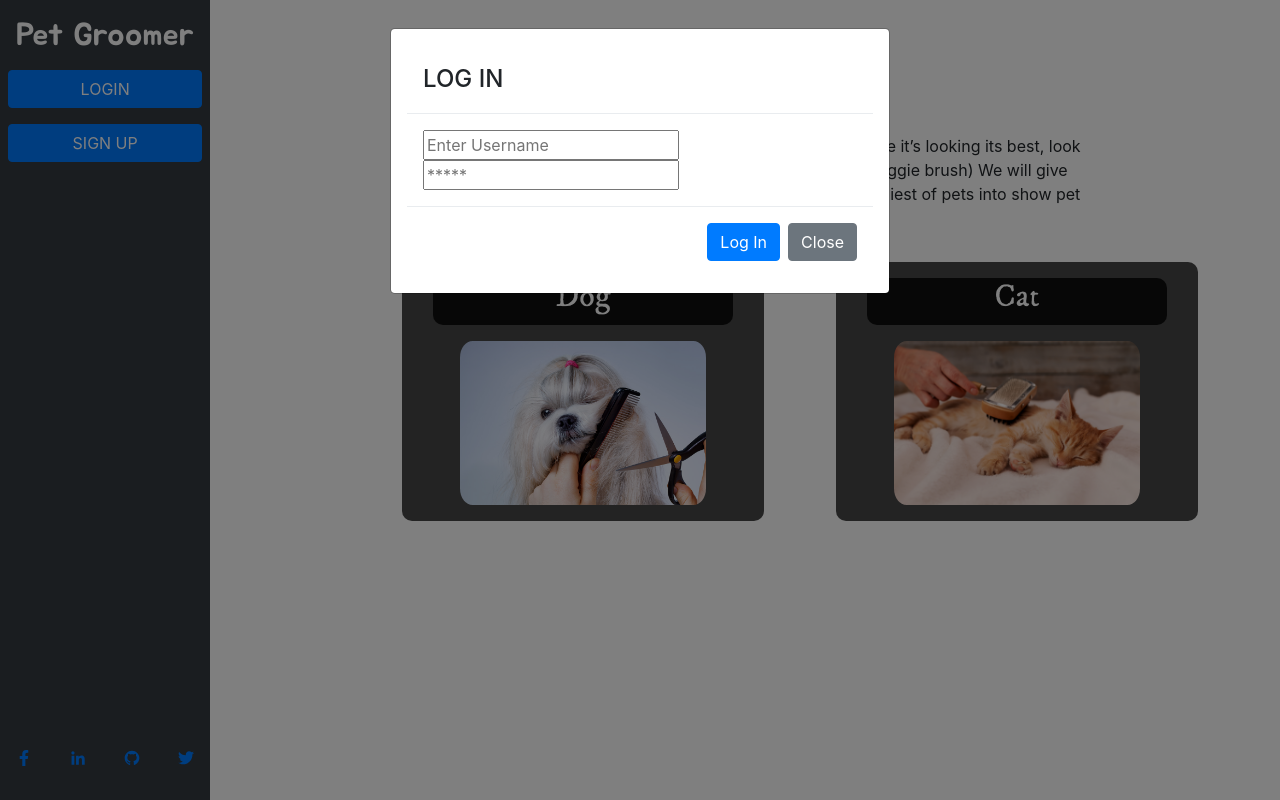
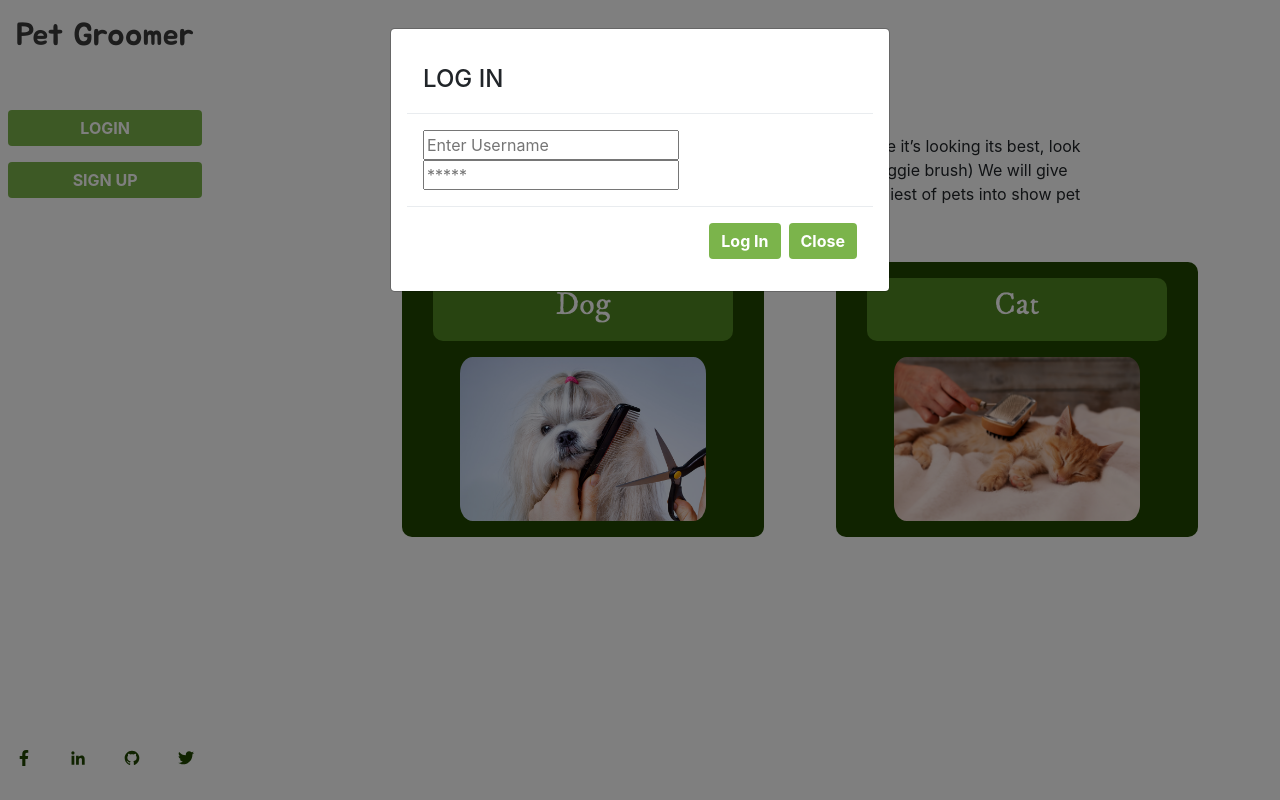
Before and after one commit to RailonA/DogGrooming-Appointment-Frontend, a React (Create React App) app: page / in a window 1280 px wide. Both pictures are taken after a click on the button "LOGIN". Built offline with nearby package versions, Linux system fonts and the light colour scheme; no server answers.

Commit message:
Fix all color in style

```diff
--- a/src/Assets/styles/homePage.css
+++ b/src/Assets/styles/homePage.css
@@ -23,14 +23,15 @@ body {
 }
 
 .petCard {
-  background-color: rgb(70, 70, 70);
+  background-color: rgb(32, 71, 0);
   border-radius: 10px;
 }
 
 .mainPageTitlesCard {
-  background-color: rgb(15, 15, 15);
+  background-color: rgb(81, 136, 35);
   border-radius: 10px;
   color: white;
+  font-weight: bold;
 }
 
 .mainPageTitlesCard:hover {
--- a/src/Assets/styles/navBar.css
+++ b/src/Assets/styles/navBar.css
@@ -1,10 +1,18 @@
+.navBarButton {
+  background-color: rgb(123, 180, 75);
+  color: white;
+  border: none;
+  font-weight: bold;
+}
+
 .headerText {
+  margin-top: 20px;
   font-family: 'Jua', sans-serif;
-  color: white;
+  color: rgb(58, 58, 58);
 }
 
 .headerText:hover {
-  color: rgb(5, 221, 210);
+  color: rgb(123, 180, 75);
   text-decoration: none;
 }
 
@@ -13,3 +21,7 @@
   left: 0;
   bottom: 0;
 }
+
+.socialButton {
+  color: rgb(32, 71, 0);
+}
--- a/src/Assets/styles/serviceList.css
+++ b/src/Assets/styles/serviceList.css
@@ -6,18 +6,18 @@ hr {
   margin-right: auto;
   border-style: inset;
   border-width: 1px;
-  background-color: black;
+  background-color: rgb(32, 71, 0);
 }
 
 .serviceCategoryTitle {
-  background-color: rgb(46, 46, 46);
+  background-color: rgb(81, 136, 35);
   color: white;
   border-radius: 10px;
 }
 
 .serviceCategoryTitle:hover,
 .serviceCategoryPrice:hover {
-  color: rgb(5, 221, 210);
+  color: rgb(32, 71, 0);
   text-decoration: none;
 }
 
--- a/src/Components/appointmentform.js
+++ b/src/Components/appointmentform.js
@@ -3,6 +3,7 @@ import { useState } from 'react';
 import { useDispatch, useSelector } from 'react-redux';
 import { Button, Modal } from 'react-bootstrap';
 import { requestAppointment } from '../Helpers/requests';
+import '../Assets/styles/navBar.css';
 
 const AppointmentForm = ({
   onCancel,
@@ -64,7 +65,7 @@ const AppointmentForm = ({
         />
       </Modal.Body>
       <Modal.Footer>
-        <Button type="submit" variant="primary">Confirm</Button>
+        <Button type="submit" className="navBarButton">Confirm</Button>
         <Button type="button" variant="secondary" onClick={onCancel}>Close</Button>
       </Modal.Footer>
     </form>
--- a/src/Components/loginForm.js
+++ b/src/Components/loginForm.js
@@ -3,6 +3,7 @@ import { useState } from 'react';
 import { useDispatch } from 'react-redux';
 import { Button, Modal } from 'react-bootstrap';
 import { requestLogin } from '../Helpers/requests';
+import '../Assets/styles/navBar.css';
 
 const LoginForm = ({ onCancel }) => {
   const [userCred, setUserCred] = useState({ username: '', password: '' });
@@ -39,8 +40,8 @@ const LoginForm = ({ onCancel }) => {
         <input name="password" type="password" placeholder="*****" onChange={handleChange} />
       </Modal.Body>
       <Modal.Footer>
-        <Button type="submit" variant="primary">Log In</Button>
-        <Button type="button" variant="secondary" onClick={onCancel}>Close</Button>
+        <Button type="submit" className="navBarButton">Log In</Button>
+        <Button type="button" className="navBarButton" onClick={onCancel}>Close</Button>
       </Modal.Footer>
     </form>
   );
--- a/src/Components/signUpForm.js
+++ b/src/Components/signUpForm.js
@@ -3,6 +3,7 @@ import { useState } from 'react';
 import { useDispatch } from 'react-redux';
 import { Button, Modal } from 'react-bootstrap';
 import { requestSignup } from '../Helpers/requests';
+import '../Assets/styles/navBar.css';
 
 const SignUpForm = ({ onCancel }) => {
   const [userCred, setUserCred] = useState({ username: '', password: '', passwordConfirmation: '' });
@@ -47,7 +48,7 @@ const SignUpForm = ({ onCancel }) => {
         </div>
       </Modal.Body>
       <Modal.Footer>
-        <Button type="submit" variant="primary">SIGN UP</Button>
+        <Button type="submit" className="navBarButton">SIGN UP</Button>
         <Button type="button" variant="secondary" onClick={onCancel}>Cancel</Button>
       </Modal.Footer>
     </form>
--- a/src/Components/userProfile.js
+++ b/src/Components/userProfile.js
@@ -6,6 +6,7 @@ import { logoutAction } from '../Actions/user';
 import LoginForm from './loginForm';
 import SignUpForm from './signUpForm';
 import { sendFeedbackAction } from '../Actions/feedback';
+import '../Assets/styles/navBar.css';
 
 const UserProfile = () => {
   const dispatch = useDispatch();
@@ -69,13 +70,13 @@ const UserProfile = () => {
         ? (
           <div>
             <Link to="/user/:id" className="ml-3"><Button className="ml-3">{userData.username}</Button></Link>
-            <Button variant="primary" type="button" name="logout" className="ml-3" onClick={handleLogout}>LOGOUT</Button>
+            <Button type="button" name="logout" className="ml-3 navBarButton" onClick={handleLogout}>LOGOUT</Button>
           </div>
         )
         : (
           <div className="d-flex flex-column">
-            <Button variant="primary" onClick={openLogin} className="mt-2 mb-3">LOGIN</Button>
-            <Button type="button" variant="primary" onClick={openSignUp}>SIGN UP</Button>
+            <Button onClick={openLogin} className="mt-5 mb-3 navBarButton">LOGIN</Button>
+            <Button type="button" onClick={openSignUp} className="navBarButton">SIGN UP</Button>
           </div>
         )}
     </div>
--- a/src/Containers/navBar.js
+++ b/src/Containers/navBar.js
@@ -5,7 +5,7 @@ import UserProfile from '../Components/userProfile';
 import '../Assets/styles/navBar.css';
 
 const NavBar = () => (
-  <div className="headerNavbar flex-column h-100 justify-content-between p-2 bg-dark text-white">
+  <div className="headerNavbar flex-column h-100 justify-content-between p-2  text-white">
     <Link to="/" className="headerText">
       <h2 className="m-2">Pet Groomer</h2>
     </Link>
@@ -13,22 +13,22 @@ const NavBar = () => (
     <div className="d-flex justify-content-between p-3 socialLinks col-12">
       <div>
         <a target="_blank" rel="noreferrer" href="https://www.facebook.com/RailonA.ArtStudio">
-          <p><FaFacebookF /></p>
+          <p><FaFacebookF className="socialButton" /></p>
         </a>
       </div>
       <div>
         <a target="_blank" rel="noreferrer" href="https://www.linkedin.com/in/railon-acosta/">
-          <p><GrLinkedinOption /></p>
+          <p><GrLinkedinOption className="socialButton" /></p>
         </a>
       </div>
       <div>
         <a target="_blank" rel="noreferrer" href="https://github.com/RailonA">
-          <p><GrGithub /></p>
+          <p><GrGithub className="socialButton" /></p>
         </a>
       </div>
       <div>
         <a target="_blank" rel="noreferrer" href="https://twitter.com/RailonAcosta">
-          <p><GrTwitter /></p>
+          <p><GrTwitter className="socialButton" /></p>
         </a>
       </div>
     </div>
--- a/src/Pages/homePage.js
+++ b/src/Pages/homePage.js
@@ -23,7 +23,7 @@ const HomePage = () => {
       <div className="d-flex justify-content-around col-12 mb-5">
         <Link to="/category/dog" className="petCard col-5">
           <div className="mainPageTitlesCard d-flex justify-content-center m-3 ">
-            <h2 className="mainPageTitles">Dog</h2>
+            <h2 className="mainPageTitles p-2">Dog</h2>
           </div>
           <div className="d-flex justify-content-center mb-3">
             <img src={dogImg} className="petCardImg col-10" alt="dogGrooming" />
@@ -31,7 +31,7 @@ const HomePage = () => {
         </Link>
         <Link to="/category/cat" className="petCard col-5">
           <div className="mainPageTitlesCard d-flex justify-content-center m-3">
-            <h2 className="mainPageTitles">Cat</h2>
+            <h2 className="mainPageTitles p-2">Cat</h2>
           </div>
           <div className="d-flex justify-content-center mb-3">
             <img src={catImg} className="petCardImg col-10" alt="catGrooming" />
```
Also changed, not shown: 1 other file (tests, documents, lock files or other folders).
